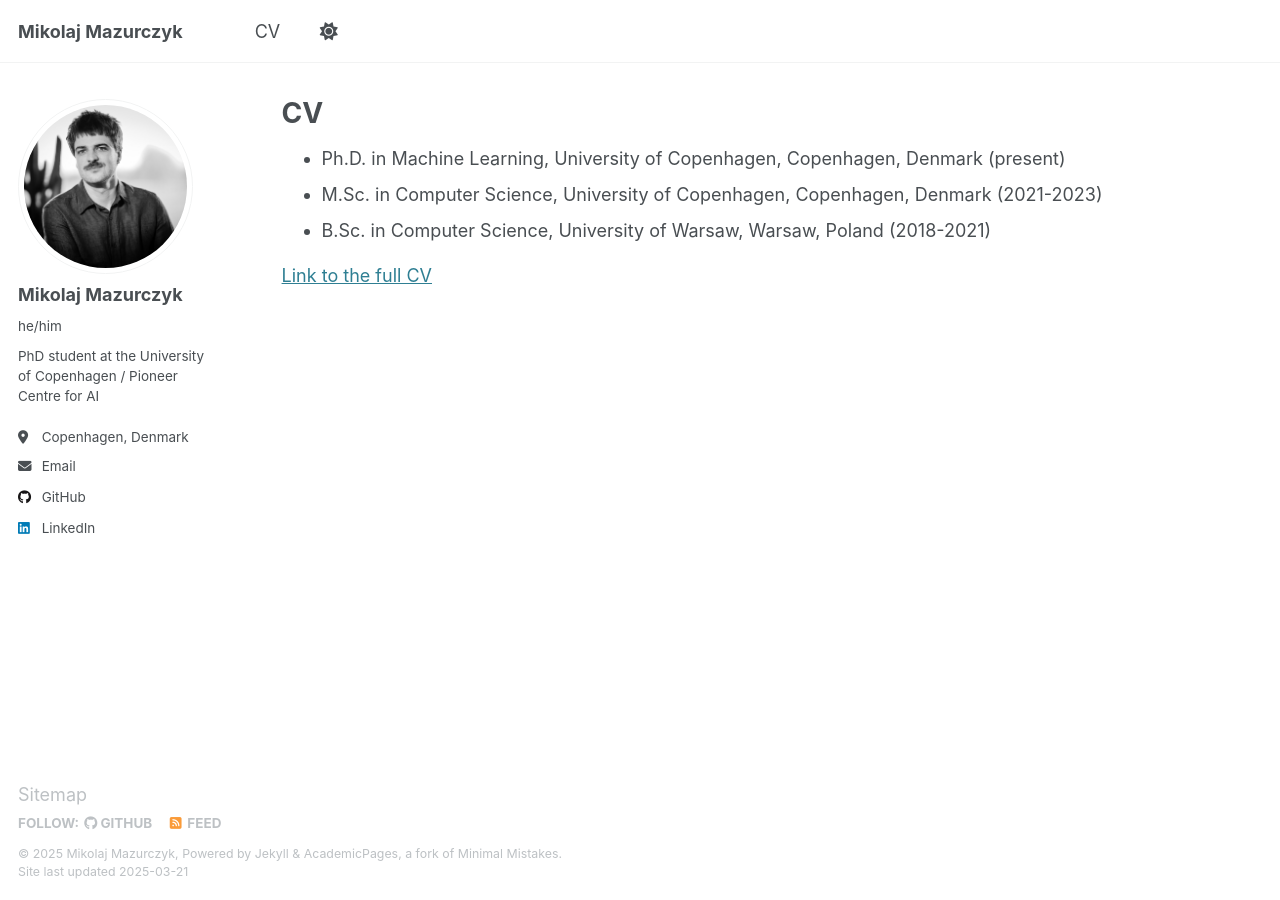
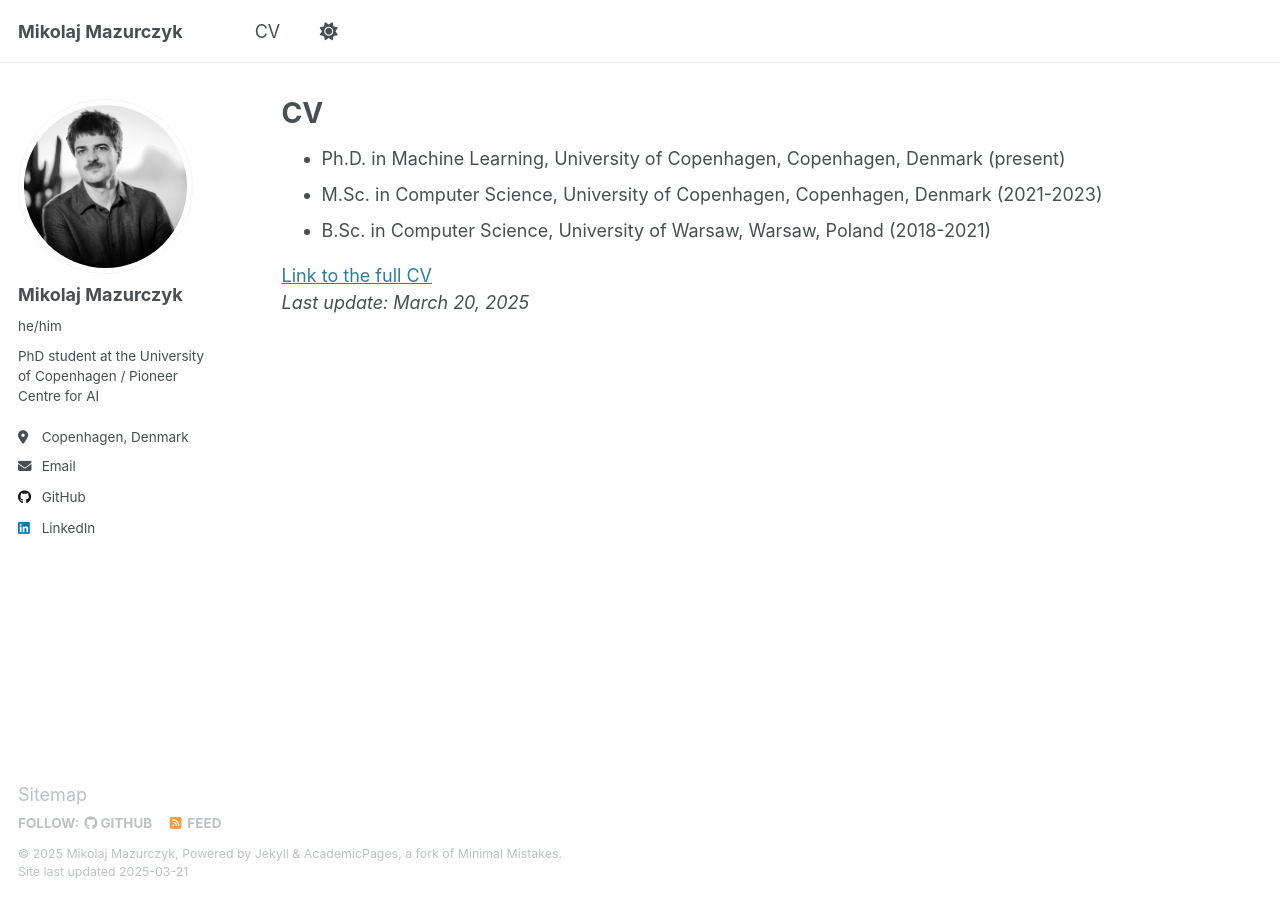
Before and after one commit to mikmaz/mikmaz.github.io, a Jekyll site: the page built from _pages/cv.md, in a window 1280 px wide. Built offline with Jekyll 4.4.1, drawn with Linux system fonts in a browser that asks for light colours.

Commit message:
Update CV

```diff
--- a/_pages/cv.md
+++ b/_pages/cv.md
@@ -11,4 +11,5 @@ layout: archive
 - M.Sc. in Computer Science, University of Copenhagen, Copenhagen, Denmark (2021-2023)
 - B.Sc. in Computer Science, University of Warsaw, Warsaw, Poland (2018-2021)
 
-[Link to the full CV](https://mikmaz.github.io/files/cv-mmazurczyk.pdf)
+[Link to the full CV](https://mikmaz.github.io/files/cv-mmazurczyk.pdf)<br>
+<em>Last update: March 20, 2025</em>
```
Also changed, not shown: 1 other file.
